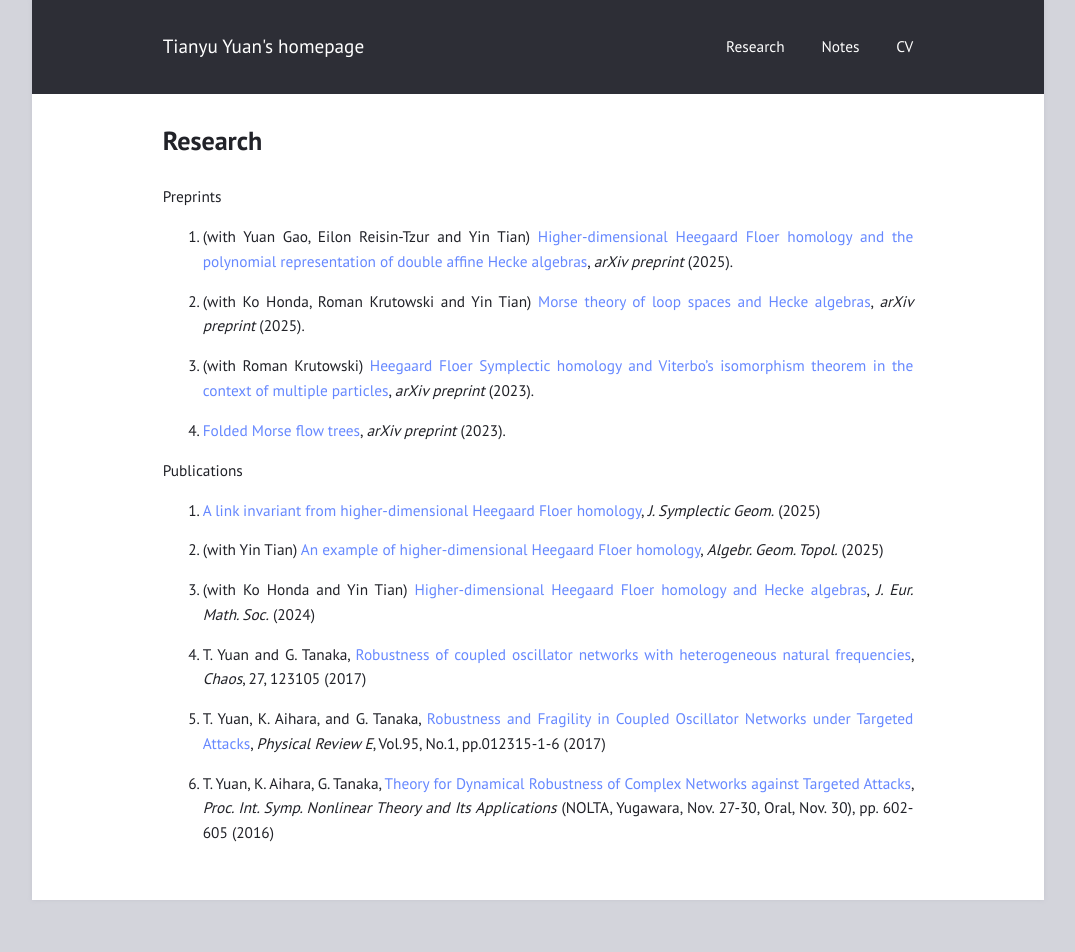
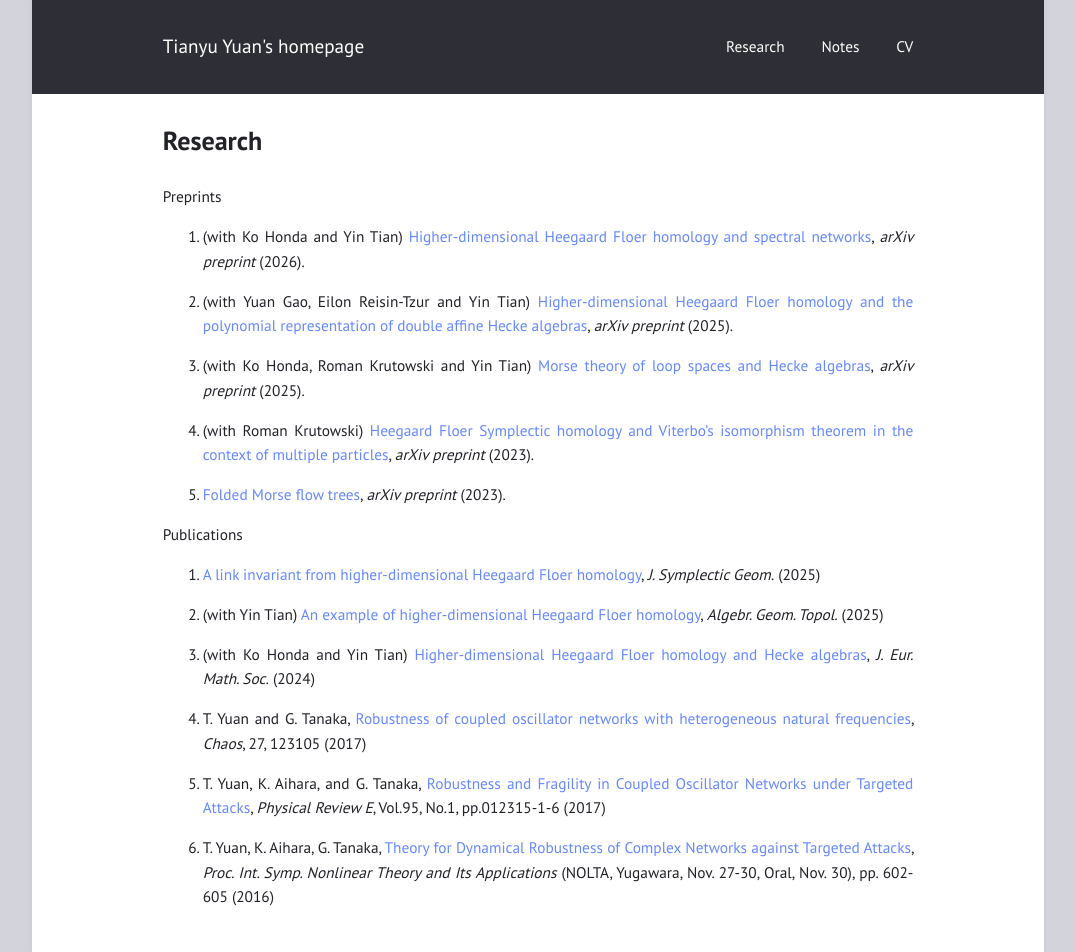
Before and after one commit to mathzerg/mathzerg.github.io, a Jekyll site: the page built from research.md, in a window 1280 px wide. Shown: the whole page, without its empty margins (102-1177 px from the left). Built offline with Jekyll 4.4.1, drawn with Linux system fonts in a browser that asks for light colours; before the commit the page ends 900 px from its top, so only the background shows below that.

Commit message:
Update research.md

```diff
--- a/research.md
+++ b/research.md
@@ -12,6 +12,8 @@
 
 
 Preprints
+
+1. (with Ko Honda and Yin Tian) [Higher-dimensional Heegaard Floer homology and spectral networks](https://arxiv.org/abs/2601.15923), _arXiv preprint_ (2026).
 
 1. (with Yuan Gao, Eilon Reisin-Tzur and Yin Tian) [Higher-dimensional Heegaard Floer homology and the polynomial representation of double affine Hecke algebras](https://arxiv.org/abs/2511.06436), _arXiv preprint_ (2025).
 
```
